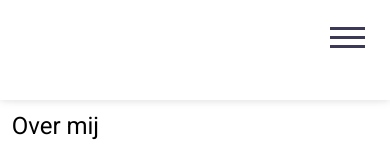
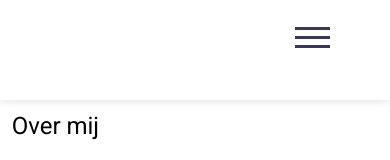
Before and after one commit to Mees100/mooi-buiten, a Next.js app: page /about in a window 390 px wide. Shown: the top 160 px of the page. Built offline with nearby package versions, Linux system fonts and the light colour scheme; a web font is replaced by a local one.

Commit message:
responsive: fix openmenu navigation

```diff
--- a/src/app/components/Navigation/Navigation.module.scss
+++ b/src/app/components/Navigation/Navigation.module.scss
@@ -83,6 +83,8 @@
       width: 35px;
       cursor: pointer;
       margin-right: 25px;
+      position: absolute;
+      right: 35px;
     }
     .menuBar {
       height: 3px;
@@ -91,9 +93,6 @@
     }
     .menuClose {
       font-size: 23px;
-      // margin: 6px 0;
-      position: absolute;
-      right: 35px;
       z-index: 2000;
     }
     .nav,
```
